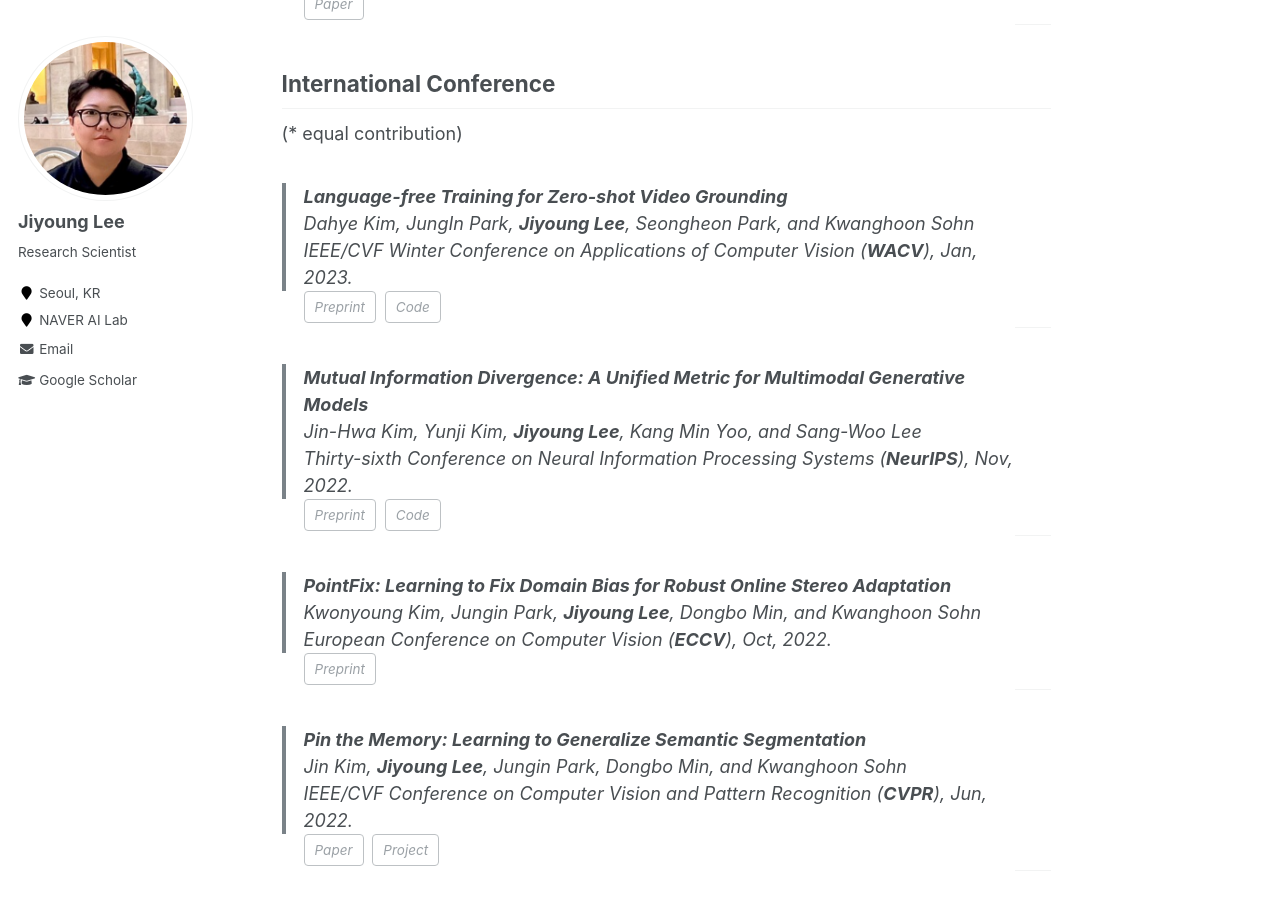
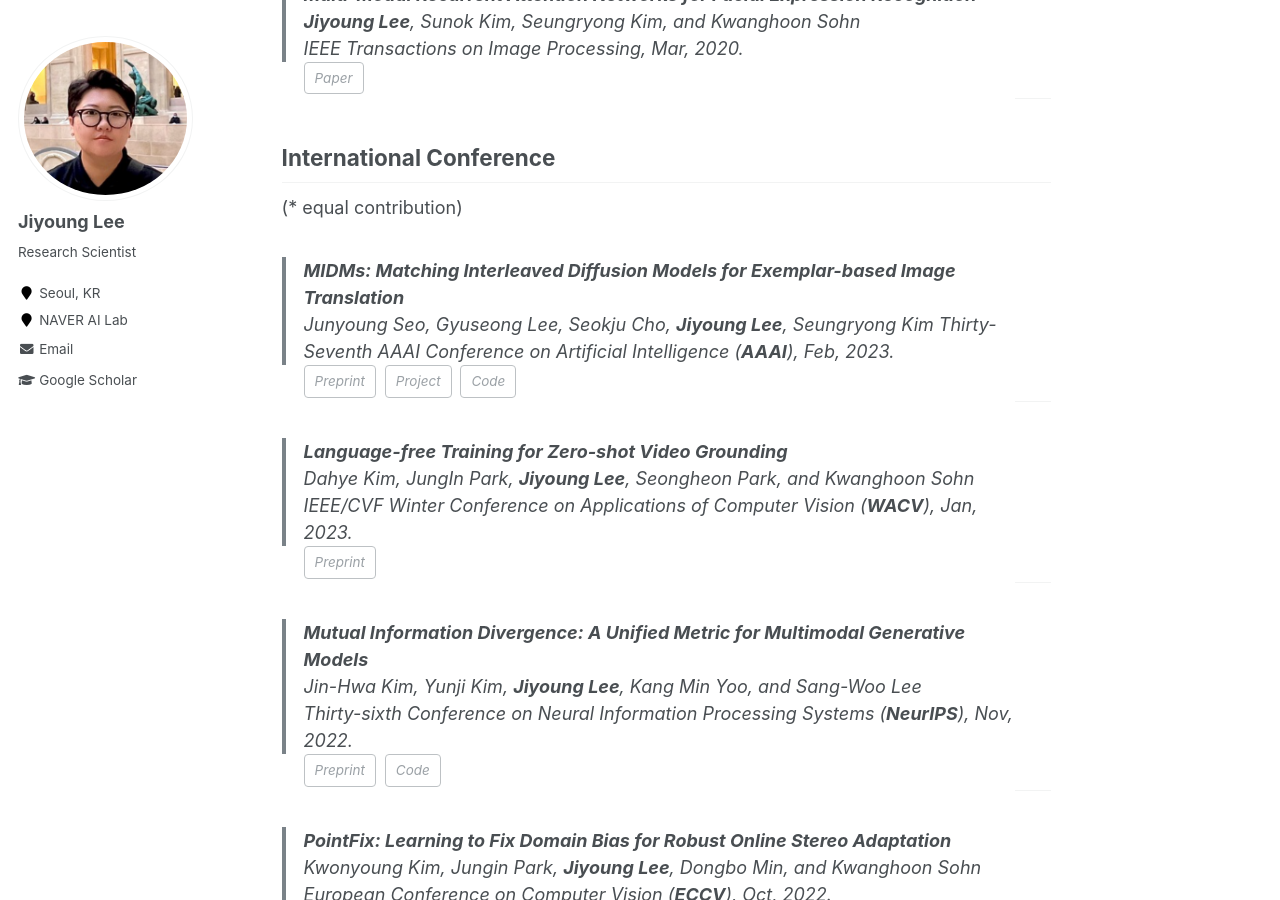
Before and after one commit to lee-jiyoung/lee-jiyoung.github.io, a Jekyll site: the page built from _pages/about.md, in a window 1280 px wide and 900 px high, scrolled down 2200 px. Built offline with Jekyll 4.4.1, drawn with Linux system fonts in a browser that asks for light colours; some of the changed text lies outside the part shown.

Commit message:
Update about.md

```diff
--- a/_pages/about.md
+++ b/_pages/about.md
@@ -27,6 +27,8 @@ I am always looking for interns to collaborate with! If you are interested in do
 
 News
 ======
+**11/2022**, Our paper on exemplar-based image translation was accepted to **AAAI** 2023.
+{: .notice}
 **10/2022**, Our paper on zero-shot video grounding was accepted to **WACV** 2023.
 {: .notice}
 **09/2022**, Our paper for evaluating multimodal generative models was accepted to **NeurIPS** 2022.
@@ -85,12 +87,25 @@ IEEE Transactions on Image Processing, Mar, 2020.
 ## International Conference
 (* equal contribution)
 
+
+> **MIDMs: Matching Interleaved Diffusion Models for Exemplar-based Image Translation**
+Junyoung Seo, Gyuseong Lee, Seokju Cho, **Jiyoung Lee**, Seungryong Kim
+Thirty-Seventh AAAI Conference on Artificial Intelligence (**AAAI**), Feb, 2023.
+<span class="page__meta page__taxonomy comment__date" itemprop="keywords">
+<a class="page__taxonomy-item" rel="tag" href="https://arxiv.org/abs/2209.11047">Preprint</a>
+  <a class="page__taxonomy-item" rel="tag" href="https://ku-cvlab.github.io/MIDMs/">Project</a>
+<a class="page__taxonomy-item" rel="tag" href="https://github.com/KU-CVLAB/MIDMs/">Code</a>
+</span>
+
+
+-----------
+
+
 > **Language-free Training for Zero-shot Video Grounding**
 Dahye Kim, JungIn Park, **Jiyoung Lee**, Seongheon Park, and Kwanghoon Sohn
 IEEE/CVF Winter Conference on Applications of Computer Vision (**WACV**), Jan, 2023.
 <span class="page__meta page__taxonomy comment__date" itemprop="keywords">
-<a class="page__taxonomy-item" rel="tag" href="/">Preprint</a>
-<a class="page__taxonomy-item" rel="tag" href="/">Code</a>
+<a class="page__taxonomy-item" rel="tag" href="https://arxiv.org/abs/2210.12977">Preprint</a>
 </span>
 
 
```
